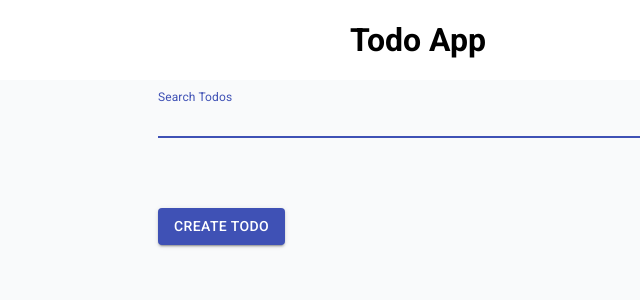
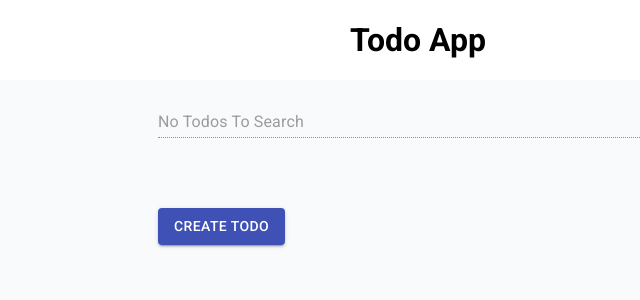
Before and after one commit to CameronBrouk/todo-list, a React (Create React App) app: page / in a window 1280 px wide. Shown: the top 300 px of the page, without its empty margins (222-862 px from the left). Built offline with nearby package versions, Linux system fonts and the light colour scheme.

Commit message:
disable search if no todos have been created

```diff
--- a/src/TodoList/components/TodoList.tsx
+++ b/src/TodoList/components/TodoList.tsx
@@ -16,8 +16,9 @@ export const TodoList = () => {
         name='search'
         autoComplete='off'
         autoFocus
+        disabled={todoList.length === 0}
         color='primary'
-        label='Search Todos'
+        label={todoList.length === 0 ? 'No Todos To Search' : 'Search Todos'}
         onChange={({ target }) => setSearchTerm(target.value)}
       />
 
```
